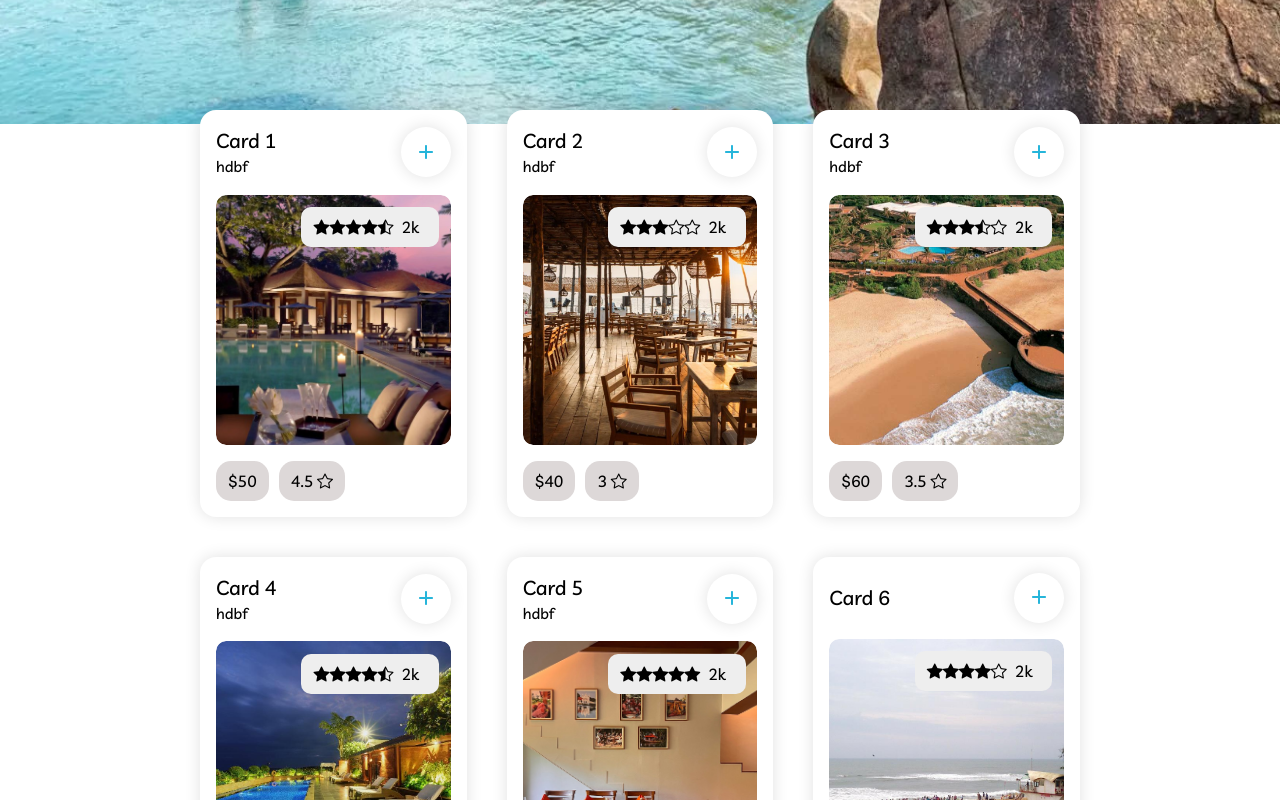
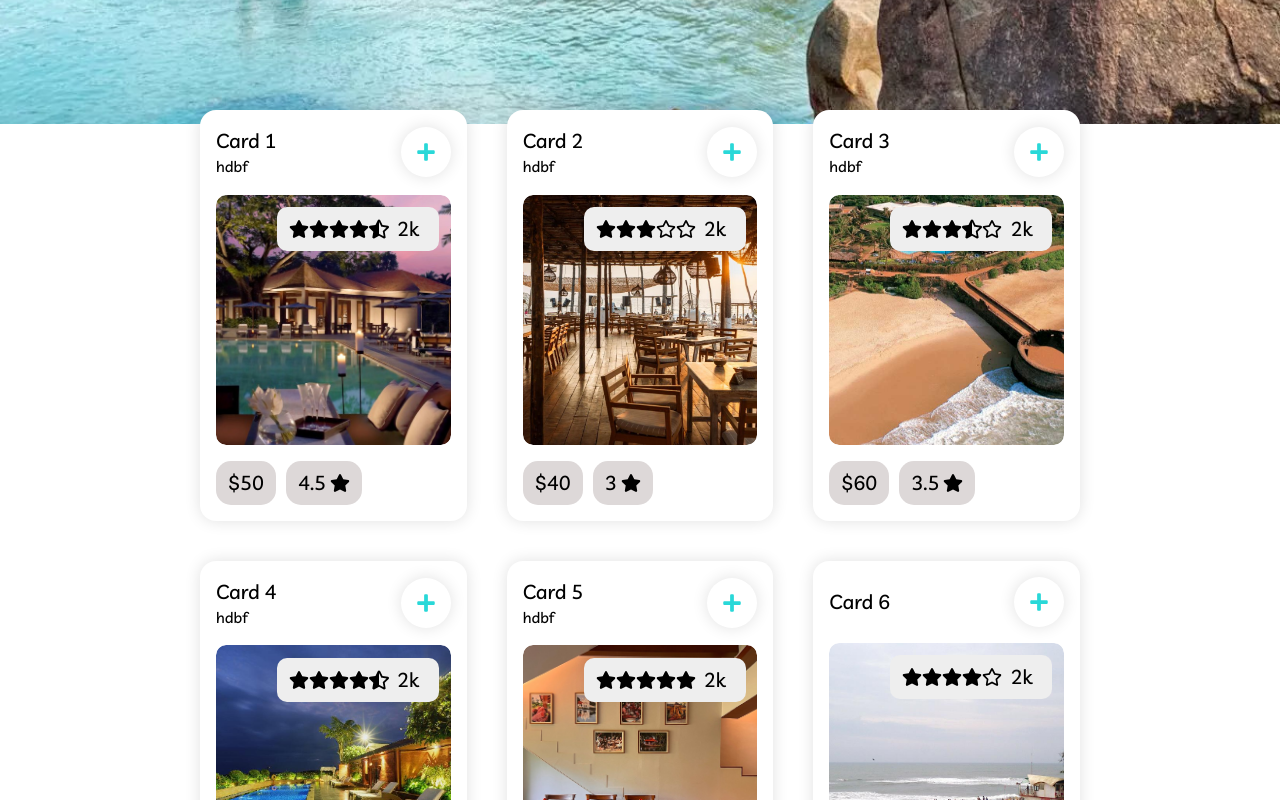
Before and after one commit to Mansherius/travel-planner-zool, a Next.js app in the folder travel-planner/: page /second_page in a window 1280 px wide. Shown: the part 740-1540 px from the top of the page. Built offline with nearby package versions, Linux system fonts and the light colour scheme; a web font is replaced by a local one.

Commit message:
fixed stars and icons

```diff
--- a/travel-planner/package.json
+++ b/travel-planner/package.json
@@ -12,7 +12,8 @@
     "bootstrap-icons": "^1.11.3",
     "next": "^14.2.4",
     "react": "^18",
-    "react-dom": "^18"
+    "react-dom": "^18",
+    "react-icons": "^5.2.1"
   },
   "devDependencies": {
     "@types/node": "^20",
--- a/travel-planner/src/components/second.page/card/card.tsx
+++ b/travel-planner/src/components/second.page/card/card.tsx
@@ -1,10 +1,10 @@
 import React from 'react';
 import Image from 'next/image';
 import styles from './cards.module.css';
-import 'bootstrap-icons/font/bootstrap-icons.css';
+import { FaStar, FaRegStar, FaStarHalfAlt, FaTimes, FaPlus } from 'react-icons/fa'; // Added FaTimes and FaPlus
 
 const Card = ({ cardData, onClick, onClose, isSelected }: any) => {
-  const { title, subtitle, imageUrl, rating, price,description } = cardData;
+  const { title, subtitle, imageUrl, rating, price, description } = cardData;
 
   const renderStars = (rating: any) => {
     const fullStars = Math.floor(rating);
@@ -13,13 +13,13 @@ const Card = ({ cardData, onClick, onClose, isSelected }: any) => {
 
     const stars = [];
     for (let i = 0; i < fullStars; i++) {
-      stars.push(<i key={`full-${i}`} className="bi bi-star-fill"></i>);
+      stars.push(<FaStar key={`full-${i}`} size={20} className='mt-1'/>);
     }
     for (let i = 0; i < halfStars; i++) {
-      stars.push(<i key={`half-${i}`} className="bi bi-star-half"></i>);
+      stars.push(<FaStarHalfAlt key={`half-${i}`} size={20} className='mt-1'/>);
     }
     for (let i = 0; i < emptyStars; i++) {
-      stars.push(<i key={`empty-${i}`} className="bi bi-star"></i>);
+      stars.push(<FaRegStar key={`empty-${i}`} size={20} className='mt-1'/>);
     }
 
     return stars;
@@ -36,34 +36,11 @@ const Card = ({ cardData, onClick, onClose, isSelected }: any) => {
           <div className={styles.cardIcons}>
             {isSelected && (
               <div className={styles.cardCloseIcon} onClick={onClose}>
-                <i className="bi bi-x"></i>
+                <FaTimes size={20} />
               </div>
             )}
             <div className={styles.cardPlusIcon}>
-              <svg
-                xmlns="http://www.w3.org/2000/svg"
-                width="24"
-                height="25"
-                viewBox="0 0 24 25"
-                fill="none"
-              >
-                <mask
-                  id={`mask0_`}
-                  maskUnits="userSpaceOnUse"
-                  x="0"
-                  y="0"
-                  width="24"
-                  height="24"
-                >
-                  <rect y="0.0839844" width="24" height="24" fill="#D9D9D9" />
-                </mask>
-                <g mask={`url(#mask0_)`}>
-                  <path
-                    d="M11 13.084H6C5.71667 13.084 5.47917 12.9882 5.2875 12.7965C5.09583 12.6048 5 12.3673 5 12.084C5 11.8007 5.09583 11.5632 5.2875 11.3715C5.47917 11.1798 5.71667 11.084 6 11.084H11V6.08398C11 5.80065 11.0958 5.56315 11.2875 5.37148C11.4792 5.17982 11.7167 5.08398 12 5.08398C12.2833 5.08398 12.5208 5.17982 12.7125 5.37148C12.9042 5.56315 13 5.80065 13 6.08398V11.084H18C18.2833 11.084 18.5208 11.1798 18.7125 11.3715C18.9042 11.5632 19 11.8007 19 12.084C19 12.3673 18.9042 12.6048 18.7125 12.7965C18.5208 12.9882 18.2833 13.084 18 13.084H13V18.084C13 18.3673 12.9042 18.6048 12.7125 18.7965C12.5208 18.9882 12.2833 19.084 12 19.084C11.7167 19.084 11.4792 18.9882 11.2875 18.7965C11.0958 18.6048 11 18.3673 11 18.084V13.084Z"
-                    fill="#00A8D3"
-                  />
-                </g>
-              </svg>
+              <FaPlus size={20} />
             </div>
           </div>
         </div>
@@ -73,15 +50,15 @@ const Card = ({ cardData, onClick, onClose, isSelected }: any) => {
             alt=""
             layout='fill'
             className='object-cover'
-            />
+          />
           <div className={styles.starContainer}>
             {renderStars(rating)}
-            <span>2k</span>
+            <span className='text-xl'>2k</span>
           </div>
         </div>
         <div className={styles.cardFooter}>
-          <div>${price}</div>
-          <div>{rating} <i className="bi bi-star"></i></div>
+          <div className='text-xl'>${price}</div>
+          <div className='text-xl'>{rating} <FaStar size={20} className='ml-1 mt-1'/></div>
         </div>
         {isSelected && (
           <div className={styles.cardDescription}>
--- a/travel-planner/src/components/second.page/card/cards.module.css
+++ b/travel-planner/src/components/second.page/card/cards.module.css
@@ -61,11 +61,11 @@
   border-radius: 50%;
   border: none;
   box-shadow: 0px 0px 16px 0px rgba(0, 0, 0, 0.12);
+  color: rgb(41, 216, 216);
 }
 
 .cardCloseIcon {
   margin-right: 1rem;
-  color: aqua;
 
 }
 
@@ -85,6 +85,7 @@
 
 .starContainer {
   position: absolute;
+  display: flex;
   z-index: 1;
   background-color: #eee;
   padding: 8px 12px;
@@ -103,6 +104,7 @@
 
 }
 .cardFooter div{
+  display: flex;
   padding: 8px 12px;
   background-color: #ddd8d8;
   border-radius: 15px;
```
Also changed, not shown: 1 other file (tests, documents, lock files or other folders).
